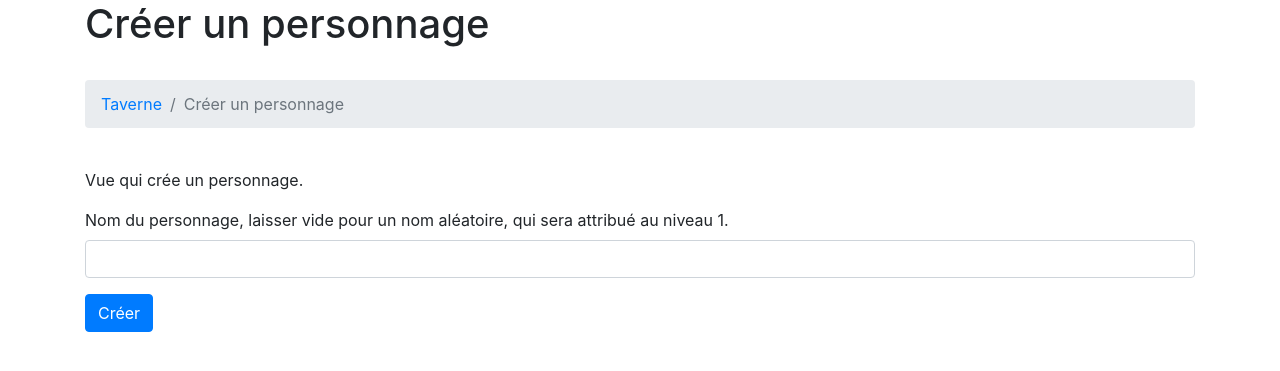
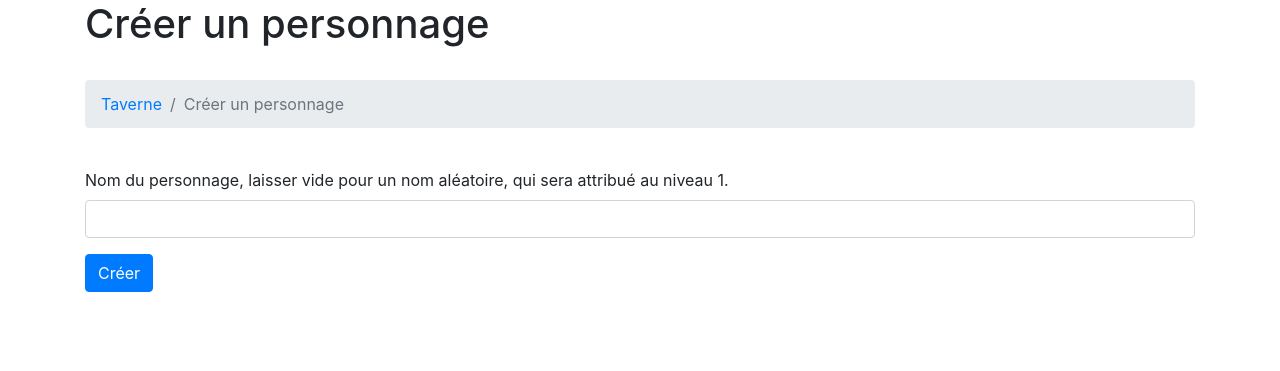
Before and after one commit to philippe-lemaire/donjon_rampe_classiques_django, a Django app: page /personnages/creer_personnage in a window 1280 px wide. Shown: the part 56-427 px from the top of the page. Run offline with Django 4.2, Linux system fonts and the light colour scheme; the visitor is signed in with stand-in values (Sample User, id 1); some libraries are stand-ins or nearby versions.

Commit message:
removed dummy p

```diff
--- a/characters/templates/characters/create_character.html
+++ b/characters/templates/characters/create_character.html
@@ -16,7 +16,6 @@ Donjon Rampe Classiques | Créer un personnage
     </ol>
 </nav>
 <br>
-<p>Vue qui crée un personnage.</p>
 
 <form method="POST">
     {% csrf_token %}
```
